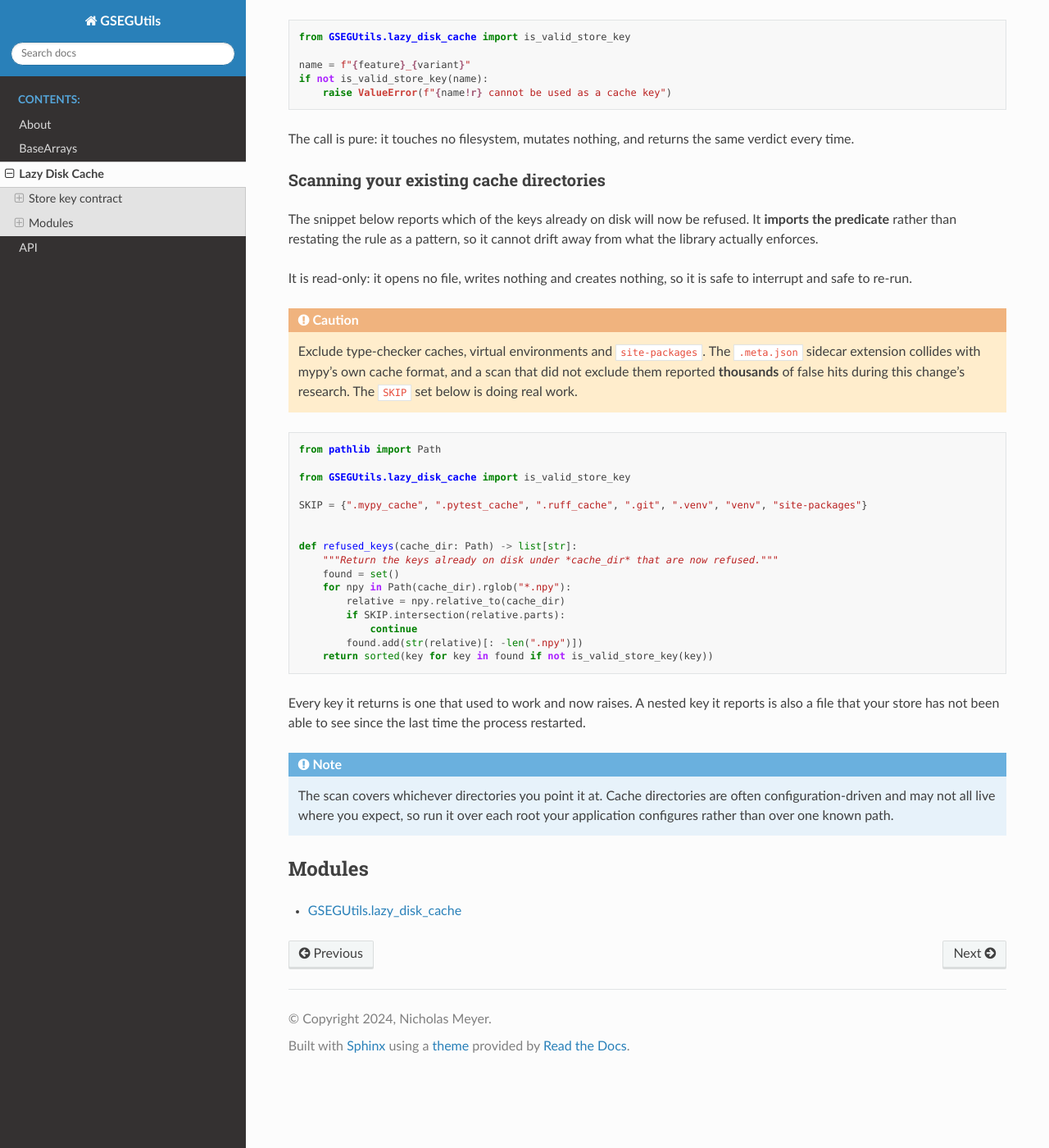
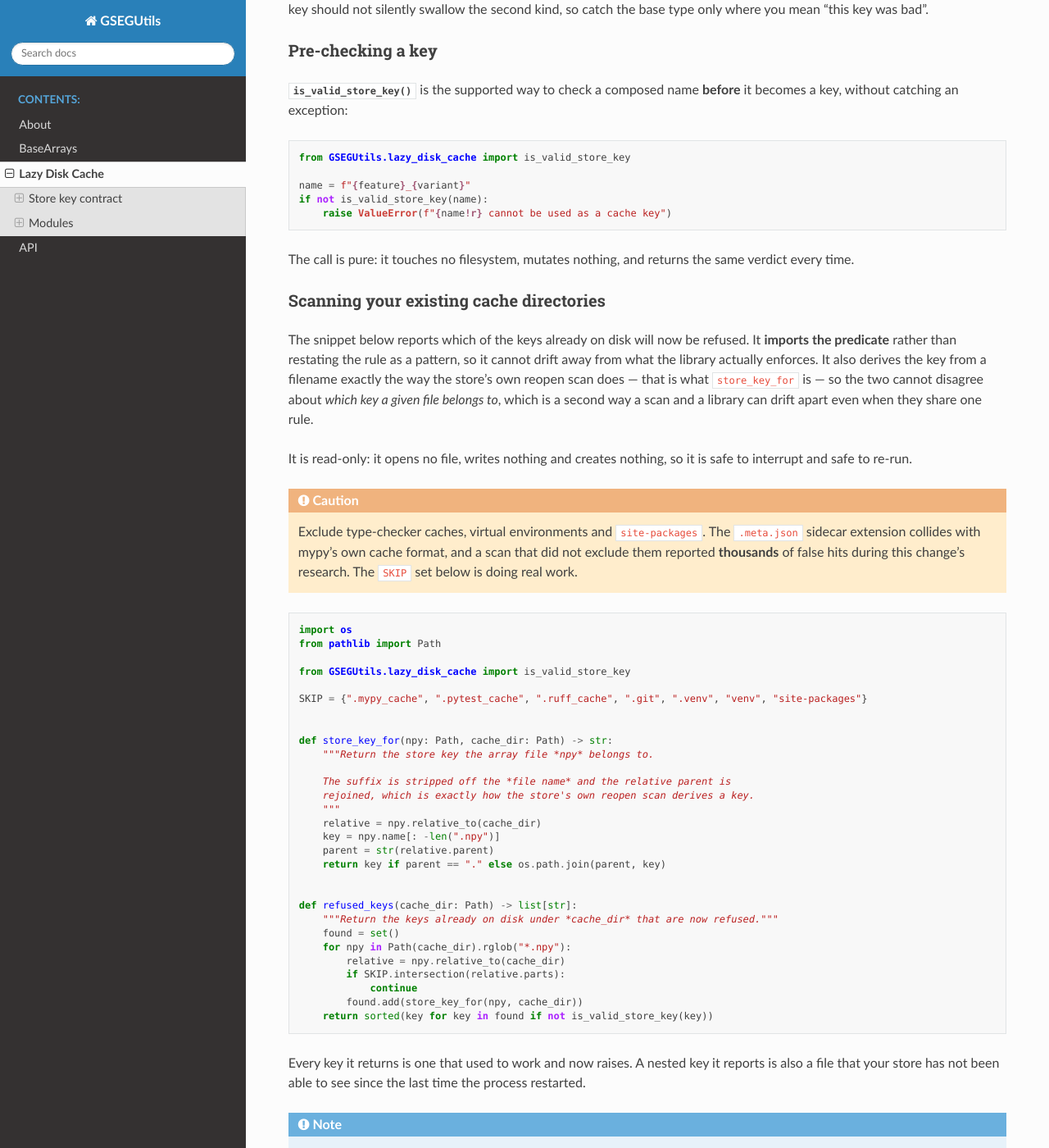
Before and after one commit to gseg-ethz/GSEGUtils, a Sphinx documentation site: the page built from docs/source/LazyDiskCache.rst, in a window 1280 px wide and 1400 px high, scrolled down 2610 px. Shown: the whole window at 82% size. Built offline with Sphinx 7.4.7 and the Read the Docs theme 3.1.0, drawn with Linux system fonts in a browser that asks for light colours; some of the changed text lies outside the part shown.

Commit message:
test(14-10): one key derivation, asserted per file — the snippet realigned, the rescan not yet
Three derivations existed for one file: the rescan derived by stem, the published
snippet stripped a suffix off the relative path, and the builders joined a suffix
onto the key. For <cache>/.npy they disagreed — the store adopted '.npy' (a key it
can never load), the snippet reported ''.

Docs (D-22, WR-04):
- the snippet derives keys through a named `store_key_for`, stripping the suffix
  off the file NAME and rejoining the relative parent, so a top-level file yields
  the bare name and a nested file yields the string it already did
- the empty-key paragraph no longer claims the rescan reads that file as '.npy';
  it records that it used to, and what replaced it

Tests:
- ILLEGAL_STEMS gains the empty string, which both seeds the pre-fix artefact and
  states the expectation that the realigned snippet reports it
- per-file agreement between the rescan and the published snippet, read off the
  rescan's observable behaviour rather than re-implementing its derivation
- the round-trip guard, the builder-refusal path, and a directory seeded with
  every refused shape opening without raising

RED: the four new rescan tests fail against the stem-based derivation.

```diff
--- a/docs/source/LazyDiskCache.rst
+++ b/docs/source/LazyDiskCache.rst
@@ -114,9 +114,17 @@ So ``.`` and ``..`` are refused as **defence-in-depth against a future bare
 join**, not as the closing of a live hole. Stating only the rule would leave the
 next reader with a false model of where the danger is.
 
-The empty key has its own, concrete reason: ``''`` builds ``<cache>/.npy``, whose
-rescan stem is ``'.npy'`` — a *different, legal-looking* key. It is refused
-because it does not round-trip.
+The empty key has its own, concrete reason: ``''`` builds ``<cache>/.npy``, a
+file no key can own. It is refused because it does not round-trip.
+
+Reading a ``<cache>/.npy`` left behind by an older version is the other half of
+the same story, and it is worth stating because the library used to get it wrong.
+The reopen scan derived that file's key with :attr:`~pathlib.PurePath.stem`,
+which returns ``'.npy'`` for it — a *different, legal-looking* key the store then
+adopted and could never load, because building a path from ``'.npy'`` gives
+``<cache>/.npy.npy``. Since 0.5.x the scan strips the suffix off the file *name*
+and additionally requires the derived key to rebuild the very file it came from,
+so such a file is warned about and skipped rather than advertised as a key.
 
 Why nested keys are refused — this one is a bug fix
 ~~~~~~~~~~~~~~~~~~~~~~~~~~~~~~~~~~~~~~~~~~~~~~~~~~~
@@ -185,7 +193,11 @@ Scanning your existing cache directories
 
 The snippet below reports which of the keys already on disk will now be refused.
 It **imports the predicate** rather than restating the rule as a pattern, so it
-cannot drift away from what the library actually enforces.
+cannot drift away from what the library actually enforces. It also derives the
+key from a filename exactly the way the store's own reopen scan does — that is
+what ``store_key_for`` is — so the two cannot disagree about *which key a given
+file belongs to*, which is a second way a scan and a library can drift apart even
+when they share one rule.
 
 It is read-only: it opens no file, writes nothing and creates nothing, so it is
 safe to interrupt and safe to re-run.
@@ -202,11 +214,24 @@ safe to interrupt and safe to re-run.
 
 .. code-block:: python
 
+   import os
    from pathlib import Path
 
    from GSEGUtils.lazy_disk_cache import is_valid_store_key
 
    SKIP = {".mypy_cache", ".pytest_cache", ".ruff_cache", ".git", ".venv", "venv", "site-packages"}
+
+
+   def store_key_for(npy: Path, cache_dir: Path) -> str:
+       """Return the store key the array file *npy* belongs to.
+
+       The suffix is stripped off the *file name* and the relative parent is
+       rejoined, which is exactly how the store's own reopen scan derives a key.
+       """
+       relative = npy.relative_to(cache_dir)
+       key = npy.name[: -len(".npy")]
+       parent = str(relative.parent)
+       return key if parent == "." else os.path.join(parent, key)
 
 
    def refused_keys(cache_dir: Path) -> list[str]:
@@ -216,7 +241,7 @@ safe to interrupt and safe to re-run.
            relative = npy.relative_to(cache_dir)
            if SKIP.intersection(relative.parts):
                continue
-           found.add(str(relative)[: -len(".npy")])
+           found.add(store_key_for(npy, cache_dir))
        return sorted(key for key in found if not is_valid_store_key(key))
 
 Every key it returns is one that used to work and now raises. A nested key it
```
Also changed, not shown: 1 other file.
